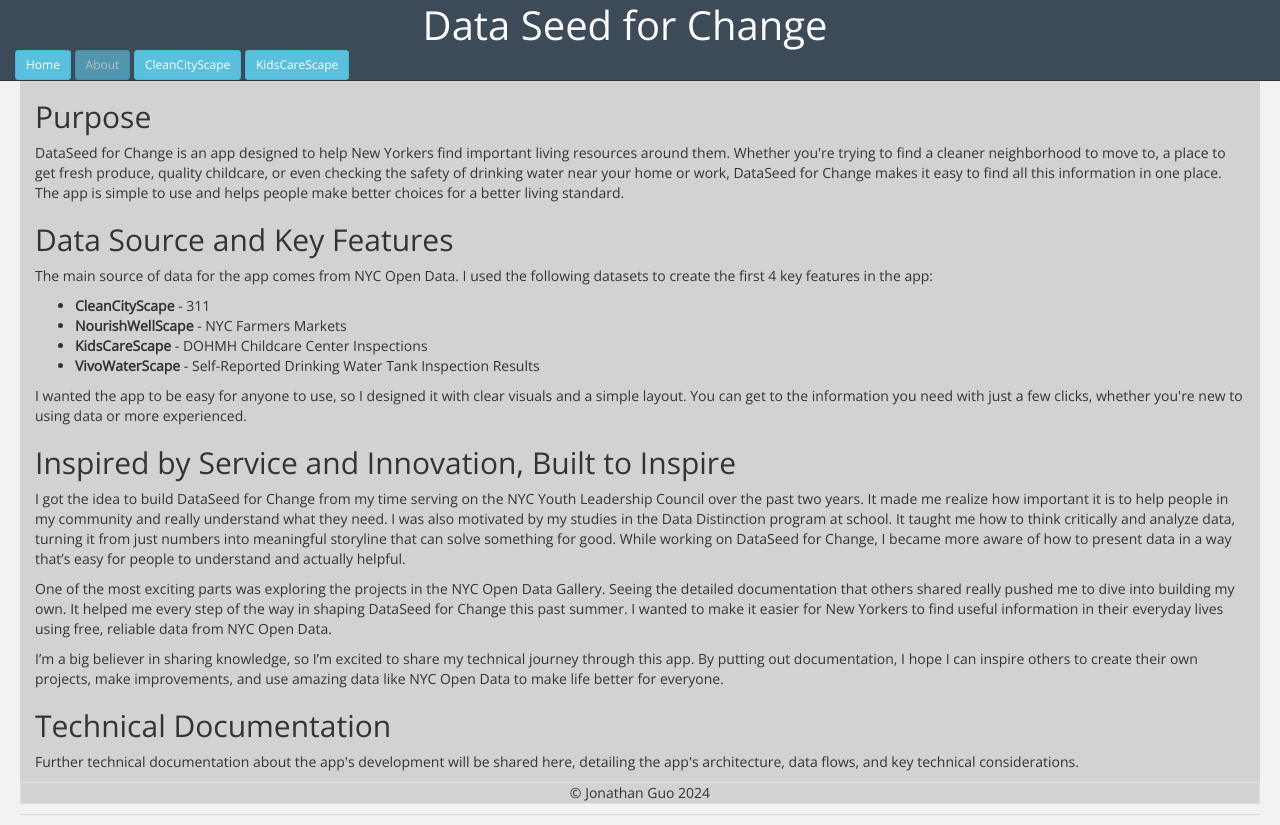
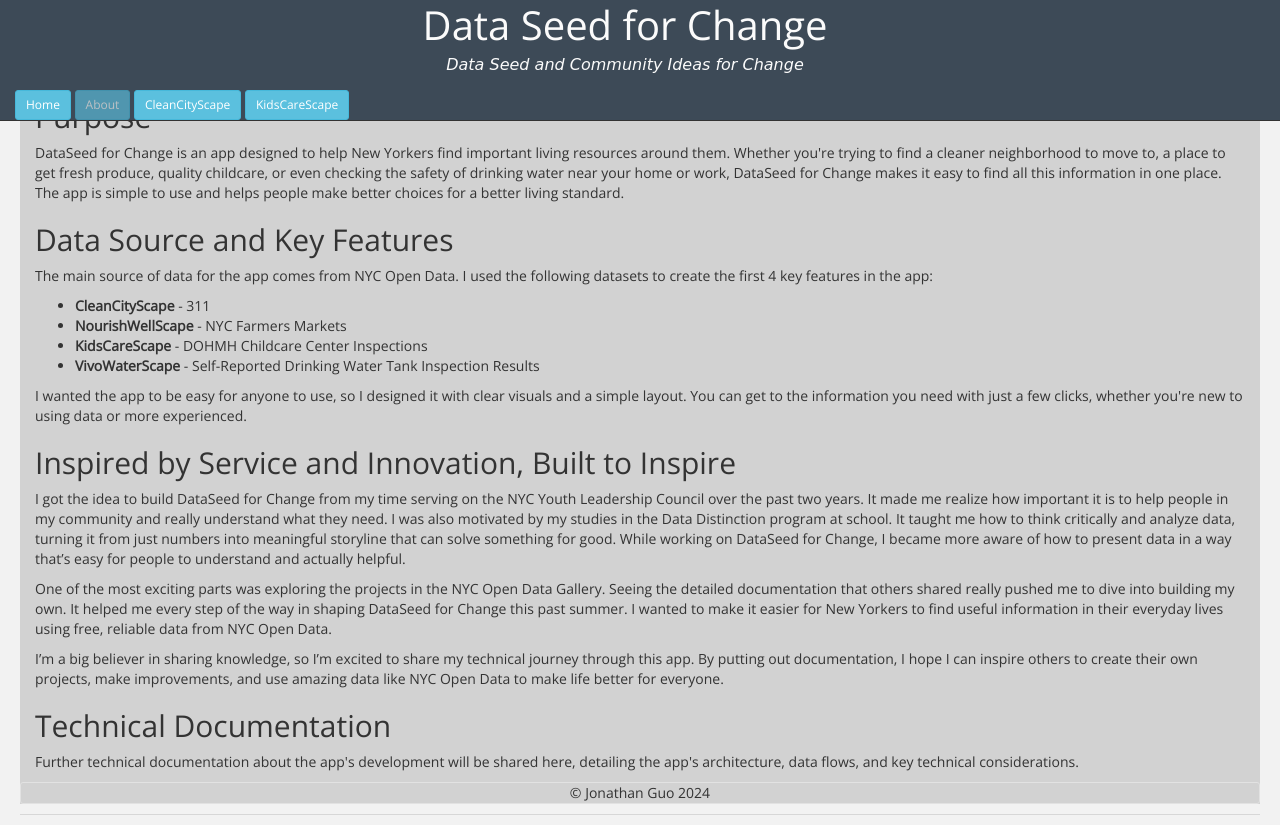
Before and after one commit to data-go-deep/DataSeedForChange, a plain HTML site: page about/index.html in a window 1280 px wide. Drawn offline with nearby package versions, Linux system fonts and the light colour scheme; a script that the page names is missing.

Commit message:
update page button

```diff
--- a/about/index.html
+++ b/about/index.html
@@ -123,6 +123,16 @@
     font-style: italic;
   }
 
+  .navbar-brand6 {
+    width: 100%;
+    left: 0;
+    text-align: center;
+    margin: 0 auto;
+    font-size: 12pt;
+    font-style: italic;
+    font-family: cursive;
+  }
+
   .navbar-brand4 {
     width: 100%;
     text-align: center;
@@ -141,6 +151,11 @@
     <div class="container-fluid">
       <div class="navbar-brand navbar-brand1">
         Data Seed for Change
+        <div class="navbar-brand6">
+          <div><br></div>
+          <span>Data Seed and Community Ideas for Change</span>
+
+        </div>
       </div>
       <a class="btn btn-info btn-sm" href="https://data-go-deep.github.io/InfoScape" role="button" >Home</a>
 
```
